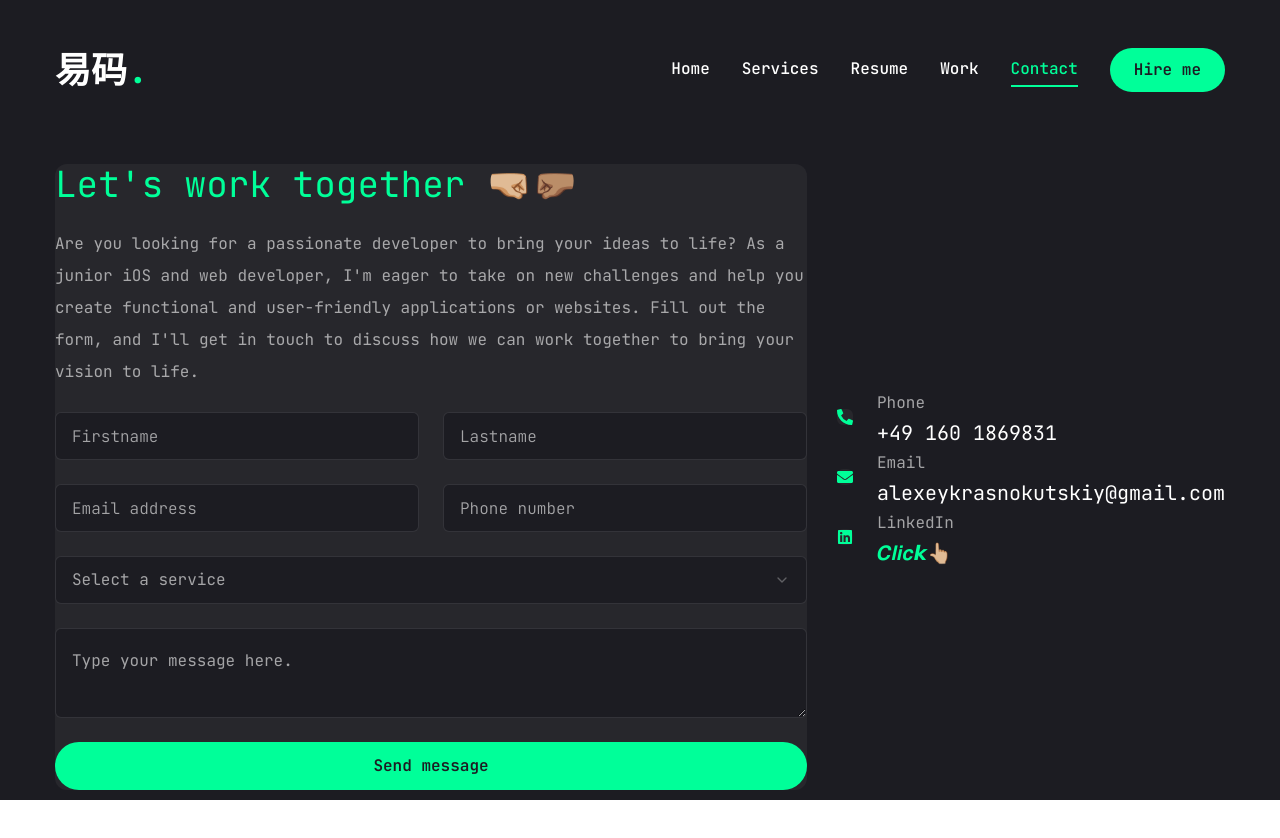
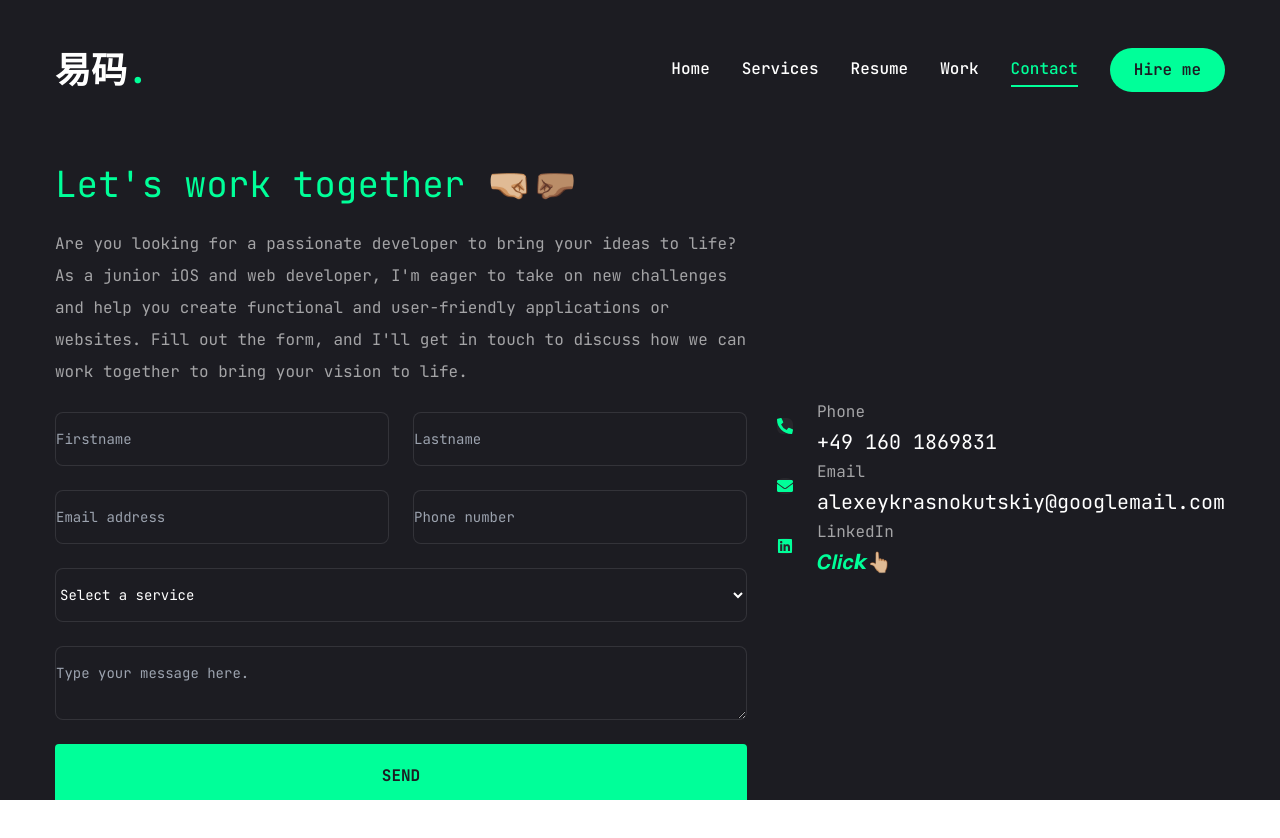
Before and after one commit to olexey27/Portfolio, a Next.js app: page /contact in a window 1280 px wide. Shown: the top 838 px of the page. Built offline with nearby package versions, Linux system fonts and the light colour scheme.

Commit message:
contact_bugfix

```diff
--- a/app/contact/page.tsx
+++ b/app/contact/page.tsx
@@ -2,18 +2,6 @@
 
 import { useState } from "react";
 import { motion } from "framer-motion";
-import { Button } from "@/components/ui/button";
-import { Input } from "@/components/ui/input";
-import { Textarea } from "@/components/ui/textarea";
-import {
-  Select,
-  SelectContent,
-  SelectGroup,
-  SelectItem,
-  SelectLabel,
-  SelectTrigger,
-  SelectValue,
-} from "@/components/ui/select";
 import { FaPhoneAlt, FaEnvelope, FaLinkedin } from "react-icons/fa";
 
 const info = [
@@ -25,7 +13,7 @@ const info = [
   {
     icon: <FaEnvelope />,
     title: "Email",
-    description: "alexeykrasnokutskiy@gmail.com",
+    description: "alexeykrasnokutskiy@googlemail.com",
   },
   {
     icon: <FaLinkedin />,
@@ -43,6 +31,11 @@ const info = [
   },
 ];
 
+const inputClass =
+  "w-full border border-white/10 rounded-lg px-5 py-4 text-sm text-white placeholder:text-white/30 outline-none focus:border-accent focus:ring-1 focus:ring-accent/30 transition-all duration-300 hover:border-white/20";
+
+const inputStyle = { background: "#1c1c22" };
+
 type Status = "idle" | "loading" | "success" | "error";
 
 const Contact = () => {
@@ -58,7 +51,7 @@ const Contact = () => {
   const [errorMsg, setErrorMsg] = useState("");
 
   const handleChange = (
-    e: React.ChangeEvent<HTMLInputElement | HTMLTextAreaElement>
+    e: React.ChangeEvent<HTMLInputElement | HTMLTextAreaElement | HTMLSelectElement>
   ) => {
     setForm({ ...form, [e.target.name]: e.target.value });
   };
@@ -84,15 +77,8 @@ const Contact = () => {
       }
 
       setStatus("success");
-      setForm({
-        firstname: "",
-        lastname: "",
-        email: "",
-        phone: "",
-        service: "",
-        message: "",
-      });
-    } catch (err) {
+      setForm({ firstname: "", lastname: "", email: "", phone: "", service: "", message: "" });
+    } catch {
       setErrorMsg("Network error. Please try again.");
       setStatus("error");
     }
@@ -101,10 +87,7 @@ const Contact = () => {
   return (
     <motion.section
       initial={{ opacity: 0 }}
-      animate={{
-        opacity: 1,
-        transition: { delay: 2.4, duration: 0.4, ease: "easeIn" },
-      }}
+      animate={{ opacity: 1, transition: { delay: 2.4, duration: 0.4, ease: "easeIn" } }}
       className="py-6"
     >
       <div className="container mx-auto">
@@ -114,7 +97,7 @@ const Contact = () => {
           <div className="xl:w-[54%] order-2 xl:order-none">
             <form
               onSubmit={handleSubmit}
-              className="flex flex-col gap-6 p-10 bg-[#27272c] rounded-xl"
+              className="flex flex-col gap-6 p-10 rounded-xl"
             >
               <h3 className="text-4xl text-accent">Let's work together 🤜🏼🤛🏽</h3>
               <p className="text-white/60">
@@ -127,64 +110,69 @@ const Contact = () => {
 
               {/* Input fields */}
               <div className="grid grid-cols-1 md:grid-cols-2 gap-6">
-                <Input
+                <input
                   name="firstname"
                   type="text"
                   placeholder="Firstname"
                   value={form.firstname}
                   onChange={handleChange}
                   required
+                  className={inputClass}
+                  style={inputStyle}
                 />
-                <Input
+                <input
                   name="lastname"
                   type="text"
                   placeholder="Lastname"
                   value={form.lastname}
                   onChange={handleChange}
+                  className={inputClass}
+                  style={inputStyle}
                 />
-                <Input
+                <input
                   name="email"
                   type="email"
                   placeholder="Email address"
                   value={form.email}
                   onChange={handleChange}
                   required
+                  className={inputClass}
+                  style={inputStyle}
                 />
-                <Input
+                <input
                   name="phone"
                   type="tel"
                   placeholder="Phone number"
                   value={form.phone}
                   onChange={handleChange}
+                  className={inputClass}
+                  style={inputStyle}
                 />
               </div>
 
               {/* Service select */}
-              <Select
+              <select
+                name="service"
                 value={form.service}
-                onValueChange={(val) => setForm({ ...form, service: val })}
+                onChange={handleChange}
+                className={`${inputClass} cursor-pointer ${form.service === "" ? "text-white/30" : "text-white"}`}
+                style={inputStyle}
               >
-                <SelectTrigger className="w-full">
-                  <SelectValue placeholder="Select a service" />
-                </SelectTrigger>
-                <SelectContent>
-                  <SelectGroup>
-                    <SelectLabel>Select a service</SelectLabel>
-                    <SelectItem value="Web Development">Web Development</SelectItem>
-                    <SelectItem value="iOS Development">Xcode / iOS</SelectItem>
-                    <SelectItem value="Other">Other</SelectItem>
-                  </SelectGroup>
-                </SelectContent>
-              </Select>
+                <option value="" disabled style={{ background: "#1c1c22", color: "rgba(255,255,255,0.3)" }}>Select a service</option>
+                <option value="Web Development" style={{ background: "#1c1c22", color: "#ffffff" }}>Web Development</option>
+                <option value="iOS Development" style={{ background: "#1c1c22", color: "#ffffff" }}>Xcode / iOS</option>
+                <option value="Other" style={{ background: "#1c1c22", color: "#ffffff" }}>Other</option>
+              </select>
 
               {/* Message */}
-              <Textarea
+              <textarea
                 name="message"
-                className="h-[200px]"
                 placeholder="Type your message here."
                 value={form.message}
                 onChange={handleChange}
                 required
+                className={`${inputClass} h-[200px] resize-none`}
+                style={inputStyle}
               />
 
               {/* Status messages */}
@@ -200,14 +188,13 @@ const Contact = () => {
               )}
 
               {/* Submit button */}
-              <Button
-                size="md"
-                className="max-w-40"
+              <button
                 type="submit"
                 disabled={status === "loading"}
+                className="max-w-52 uppercase flex items-center justify-center gap-2 bg-accent text-primary font-bold px-8 py-4 rounded hover:bg-accent/80 transition-all duration-300 disabled:opacity-50 disabled:cursor-not-allowed"
               >
-                {status === "loading" ? "Sending..." : "Send message"}
-              </Button>
+                {status === "loading" ? "Sending..." : "Send"}
+              </button>
             </form>
           </div>
 
```
